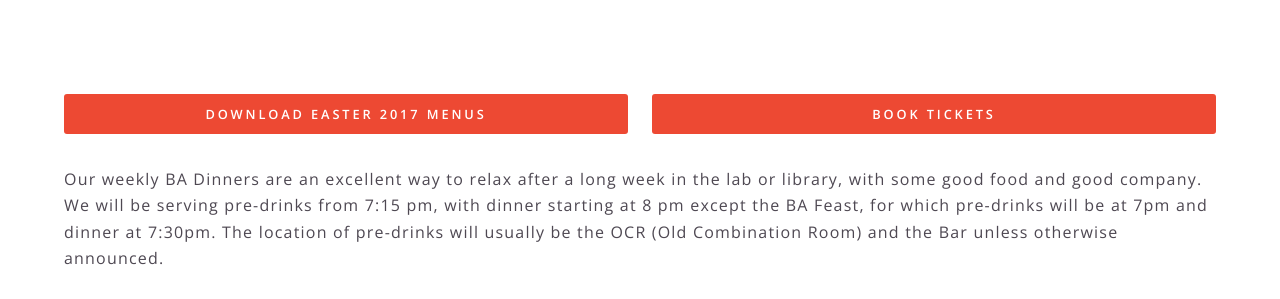
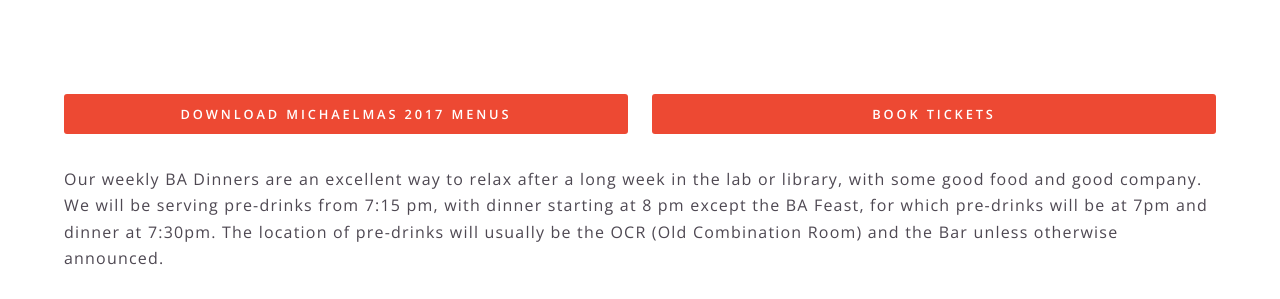
Before and after one commit to TrinityBASociety/trinitybasociety.github.io, a Jekyll site: the page built from ba-dinners/index.md, in a window 1280 px wide and 900 px high. Shown: the part 355-654 px from the top of the window. Built offline with Jekyll 4.4.1, drawn with Linux system fonts in a browser that asks for light colours.

Commit message:
Add Michaelmas 2017 BA Formal menus

```diff
--- a/ba-dinners/index.md
+++ b/ba-dinners/index.md
@@ -9,7 +9,7 @@
 <div class="row">
 	<div class="6u 12u$(medium)">
 		<ul class="actions fit">
-			<li><a href="/docs/2016-17/ba_menus_easter_2017.pdf" target="_blank" class="button special fit">Download Easter 2017 menus</a></li>
+			<li><a href="/docs/2016-17/ba_menus_mich_2017.pdf" target="_blank" class="button special fit">Download Michaelmas 2017 menus</a></li>
 		</ul>
 	</div>
 	<div class="6u 12u$(medium)">
--- a/index.html
+++ b/index.html
@@ -87,7 +87,7 @@
 		</header>
 		<ul class="actions vertical">
 			<li><a href="http://upaychilli.com/sso/shibsso.aspx/upaychilli?entityID=https%3a%2f%2fshib.raven.cam.ac.uk%2fshibboleth" class="button fit special" target="_blank">Book online</a></li>
-			<li><a href="/docs/2016-17/ba_menus_easter_2017.pdf" target="_blank" class="button special fit">View menus</a></li>
+			<li><a href="/docs/2016-17/ba_menus_mich_2017.pdf" target="_blank" class="button special fit">View menus</a></li>
 			<li><a href="/ba-dinners/" class="button fit">Learn more</a></li>
 		</ul>
 	</div>
```
Also changed, not shown: 1 other file.
